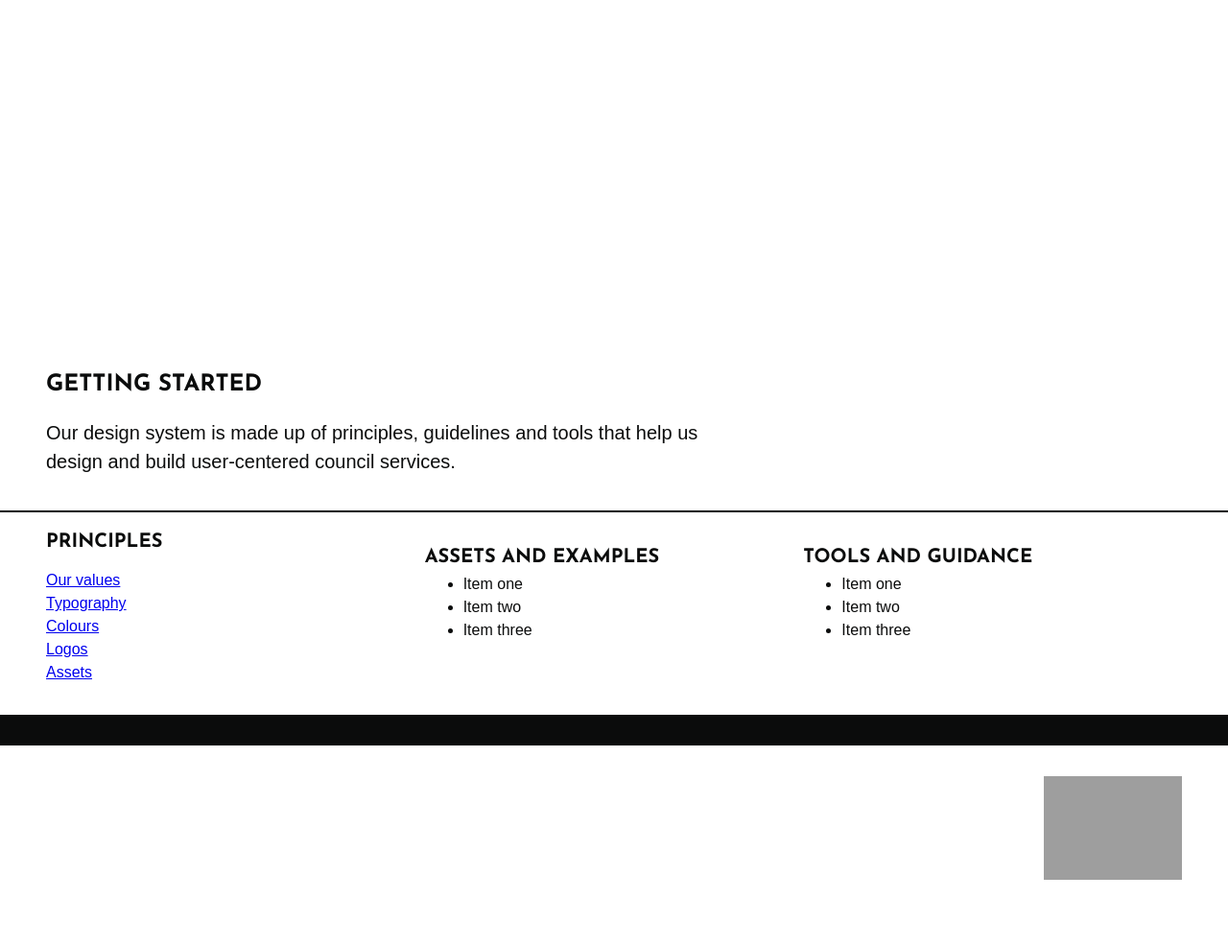
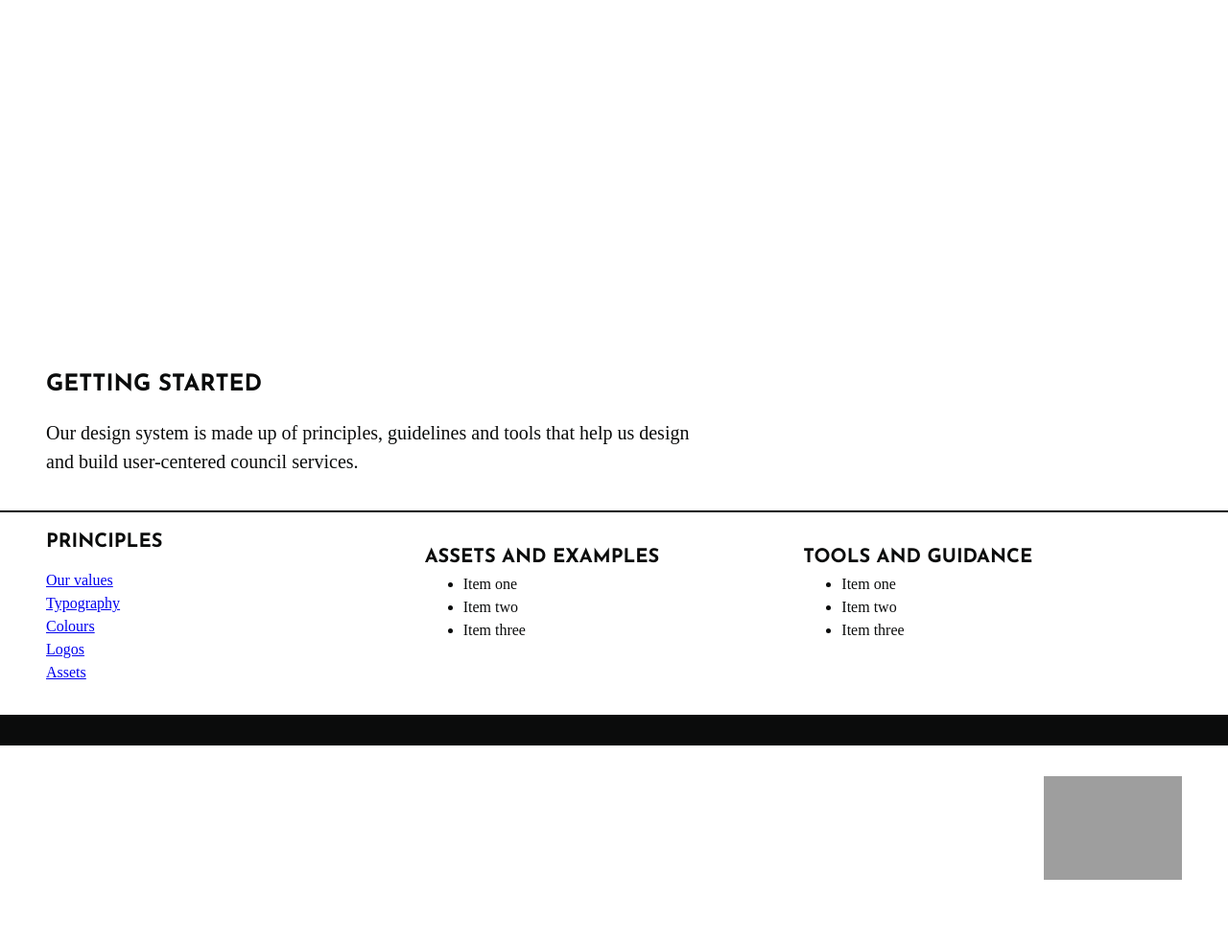
Before and after one commit to rothgov/transforming-rotherham, a Jekyll site: the page built from index.html, in a window 1280 px wide. Shown: the whole page at 96% size. Built offline with Jekyll 4.4.1, drawn with Linux system fonts in a browser that asks for light colours; some web fonts are replaced.

Commit message:
Update _custom-fonts.scss

```diff
--- a/_sass/_custom-fonts.scss
+++ b/_sass/_custom-fonts.scss
@@ -3,13 +3,9 @@
 
 // Custom Media Query Variables
 
+/* fonts */
 
-/*
-   RMBC Custom Fonts
-   Docs Josefin: https://fonts.google.com/specimen/Josefin+Sans
-   Docs Muli: https://fonts.google.com/specimen/Muli
-*/
-
+/* Josefin */
 
 @import url('https://fonts.googleapis.com/css?family=Josefin+Sans:700');
 
@@ -17,8 +13,10 @@
   font-family: 'Josefin Sans', sans-serif;
   }
 
-@import url('https://fonts.googleapis.com/css?family=Muli:400,600,700');
+/* Roboto */
 
-.muli {
-  font-family: 'Muli', sans-serif;
-  }
+@import url(https://fonts.googleapis.com/css?family=Roboto:400,500,700);
+
+.roboto {
+  font-family: 'Roboto', sans-serif;
+}
```
